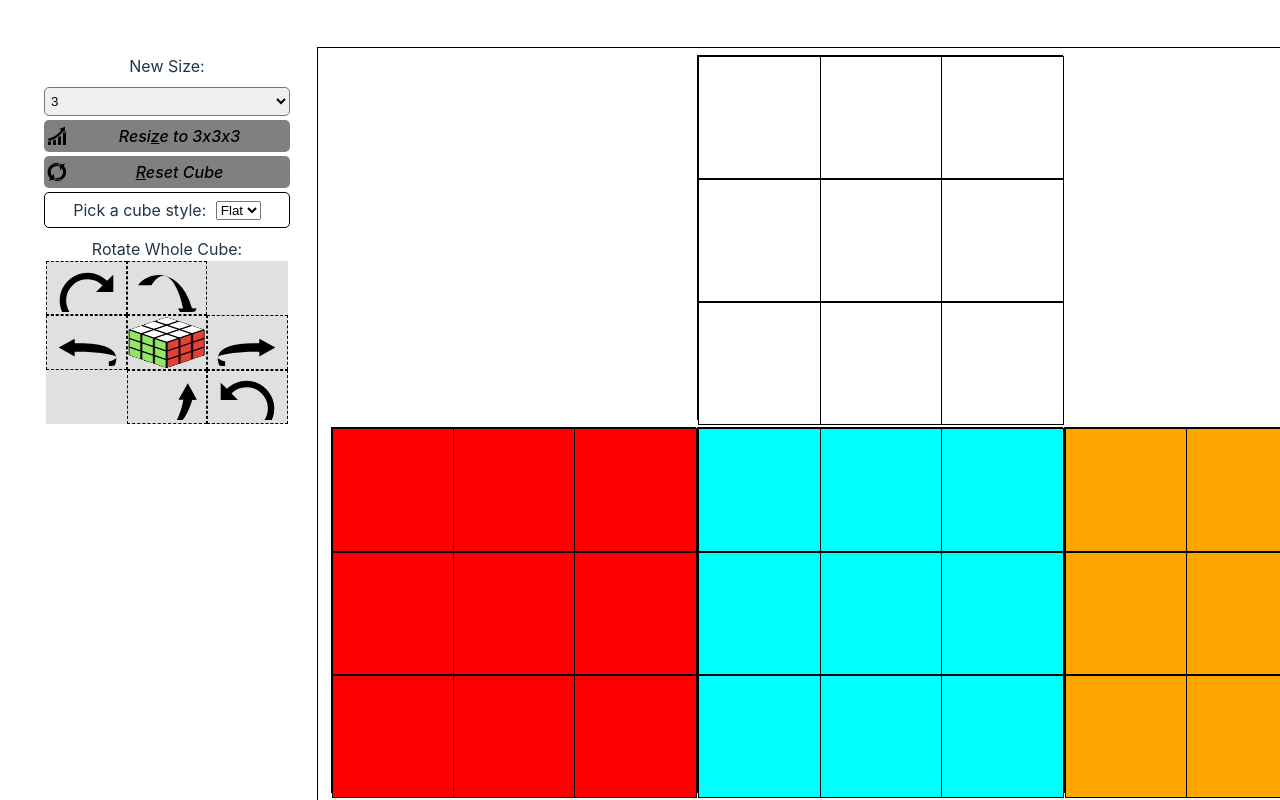
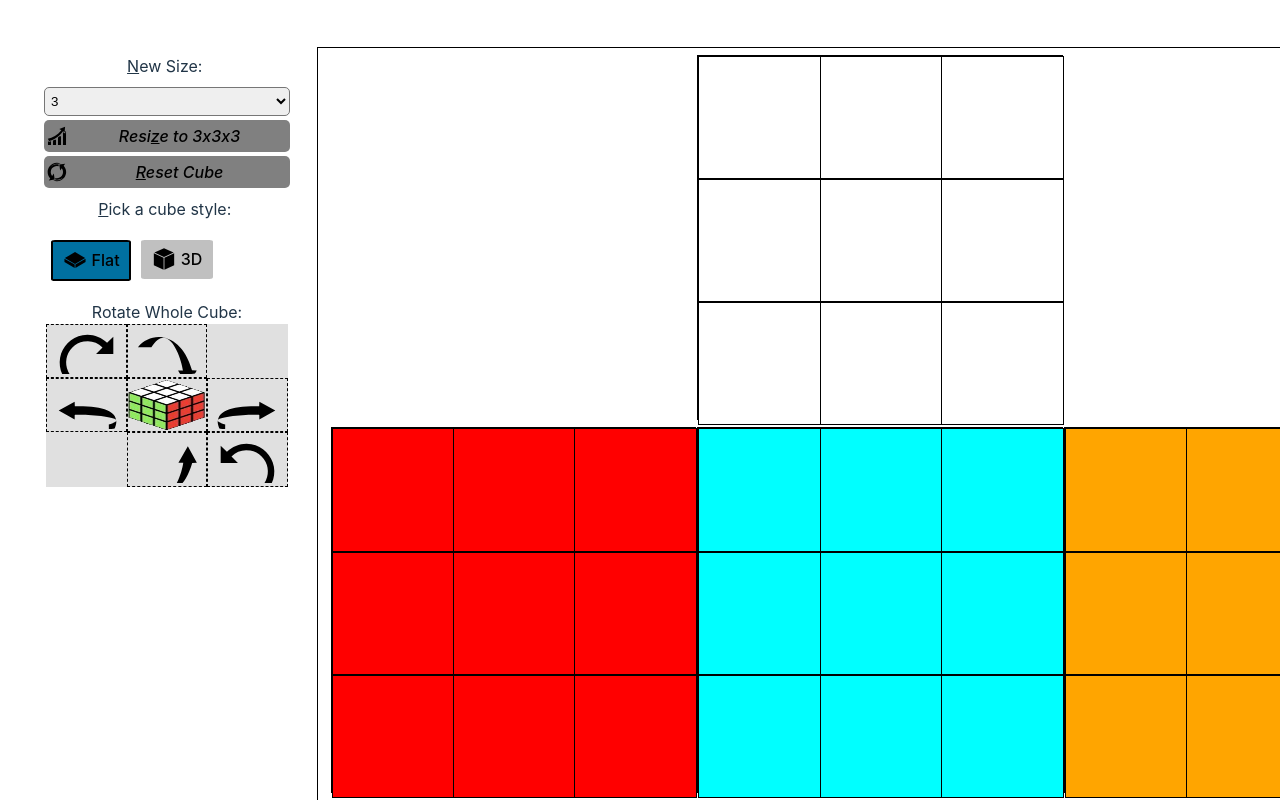
Before and after one commit to Dannnno/cube-algorithms, a React (Vite) app: page / in a window 1280 px wide. Shown: the top 800 px of the page. Built offline with nearby package versions, Linux system fonts and the light colour scheme.

Commit message:
Migrate to the new OptionList control
- Swap to OptionList for resizing and cube styling
- Add icons to the cube style option list
- Add keyboard shortcuts

```diff
--- a/src/components/workflow/control-panel.module.scss
+++ b/src/components/workflow/control-panel.module.scss
@@ -12,15 +12,4 @@
     margin: 2px;
     border-radius: 5px;
   }
-
-  .styleSelect {
-    border: 1px solid black;
-    padding: 5px;
-    display: flex;
-    flex: row nowrap;
-    align-items: center;
-    justify-content: center;
-    gap: 5px;
-    max-width: 100%;
-  }
 }
--- a/src/components/workflow/control-panel.tsx
+++ b/src/components/workflow/control-panel.tsx
@@ -1,7 +1,11 @@
-import { DeepReadonly, isBoundedInteger } from "@/common";
+import { DeepReadonly } from "@/common";
+import {
+  IconButton,
+  OptionList,
+  OptionListRenderStyle,
+} from "@/components/common";
 import { CubeData, getCubeSize } from "@/model/cube";
 import React, { useCallback, useEffect, useMemo, useState } from "react";
-import { IconButton } from "../common";
 import {
   CubeActionType,
   CubeActions,
@@ -9,7 +13,7 @@ import {
   usePuzzleCube,
   usePuzzleCubeHash,
 } from "../cubes";
-import { controlPanelSidebar, styleSelect } from "./control-panel.module.scss";
+import { controlPanelSidebar } from "./control-panel.module.scss";
 import { RotateCubeButtonContainer } from "./geometry-buttons";
 
 interface IControlPanelProps {
@@ -51,24 +55,14 @@ export const ControlPanel: React.FC<IControlPanelProps> = props => {
     () => cubeHash !== defaultCubeHash,
     [cubeHash, defaultCubeHash],
   );
-  const calculatedSize = useMemo(() => getCubeSize(puzzleCube), [puzzleCube]);
-
+  const calculatedSize = useMemo(() => {
+    void cubeHash;
+    return getCubeSize(puzzleCube);
+  }, [puzzleCube, cubeHash]);
   useEffect(() => setResetEnabled(cubeHasChanged), [cubeHasChanged]);
-
-  const cubeStyleOptions = useMemo(
-    () =>
-      Object.values(CubeRenderStyle).map(value => (
-        <option value={value} key={value}>
-          {value}
-        </option>
-      )),
-    [renderStyle],
-  );
-
-  const onCubeStyleOptionChange = useCallback(
-    (event: React.ChangeEvent<HTMLSelectElement>) =>
-      setCubeRenderStyle(event.target.value as CubeRenderStyle),
-    [renderStyle],
+  useEffect(
+    () => setResizeEnabled(calculatedSize !== +cubeSize),
+    [calculatedSize, cubeSize],
   );
 
   const onClickResetCube = useCallback(() => {
@@ -89,40 +83,22 @@ export const ControlPanel: React.FC<IControlPanelProps> = props => {
         type: CubeActionType.ResizeCube,
         newSize: cubeSize,
       });
-      setResizeEnabled(false);
     }
-  }, [cubeSize, dispatch, resizeEnabled, setResizeEnabled, calculatedSize]);
-
-  const onSizeOptionChange = useCallback(() => {
-    const input = document.getElementById(
-      "resize-input",
-    ) as HTMLInputElement | null;
-    if (!input) {
-      return;
-    }
-    const newSize = Number.parseInt(input.value);
-    if (isBoundedInteger(newSize, 2, 9)) {
-      setCubeSize(newSize);
-      setResizeEnabled(newSize !== calculatedSize);
-    }
-  }, [setCubeSize, calculatedSize]);
+  }, [cubeSize, dispatch, resizeEnabled, calculatedSize]);
 
   return (
-    <>
     <div className={controlPanelSidebar}>
-        <label htmlFor="resize-input">New Size: </label>
-        <select
-          id="resize-input"
-          name="resize-input"
-          value={cubeSize}
-          onChange={onSizeOptionChange}
-        >
-          {Array.from({ length: 7 }, (_, ix) => (
-            <option key={ix + 2} value={ix + 2}>
-              {ix + 2}
-            </option>
-          ))}
-        </select>
+      <OptionList
+        renderStyle={OptionListRenderStyle.Dropdown}
+        label="&New Size"
+        boundValue={cubeSize}
+        setBoundValue={setCubeSize}
+        options={Array.from({ length: 8 }, (_, ix) => ({
+          label: `${ix + 2}`,
+          value: ix + 2,
+        }))}
+        shortcut="Ctrl+Alt+N"
+      />
       <IconButton
         label={`Resi&ze to ${cubeSize}x${cubeSize}x${cubeSize}`}
         iconKey="progression"
@@ -143,25 +119,30 @@ export const ControlPanel: React.FC<IControlPanelProps> = props => {
         shortcut="Ctrl+Alt+R"
       />
 
-        <div className={styleSelect}>
-          <label htmlFor="cube-style-select">Pick a cube style:&nbsp;</label>
-          <select
-            name="cube-style"
-            id="cube-style-select"
-            required
-            onChange={onCubeStyleOptionChange}
-            value={renderStyle}
-          >
-            {cubeStyleOptions}
-          </select>
-        </div>
-
+      <OptionList<CubeRenderStyle>
+        renderStyle={OptionListRenderStyle.Buttons}
+        label="&Pick a cube style"
+        boundValue={renderStyle}
+        setBoundValue={setCubeRenderStyle}
+        shortcut="Ctrl+Alt+P"
+        options={[
+          {
+            value: CubeRenderStyle.Flat,
+            label: `Flat`,
+            iconKey: "flat-platform",
+          },
+          {
+            value: CubeRenderStyle.ThreeD,
+            label: `3D`,
+            iconKey: "cube",
+          },
+        ]}
+      />
       <div>
         <label>Rotate Whole Cube: </label>
         <RotateCubeButtonContainer dispatch={dispatch} />
       </div>
     </div>
-    </>
   );
 };
 
```
Lines whose indentation alone changed are shown as unchanged.
